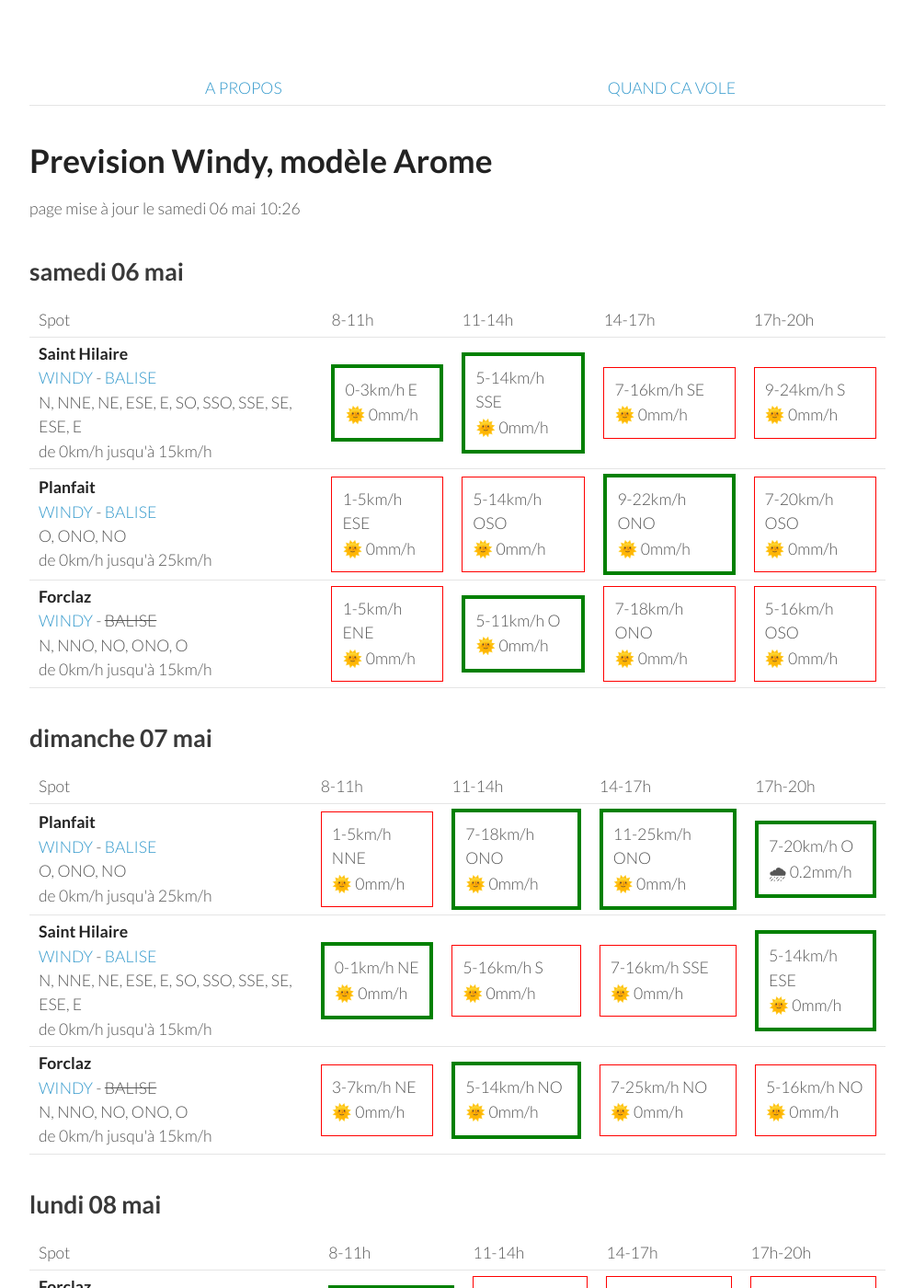
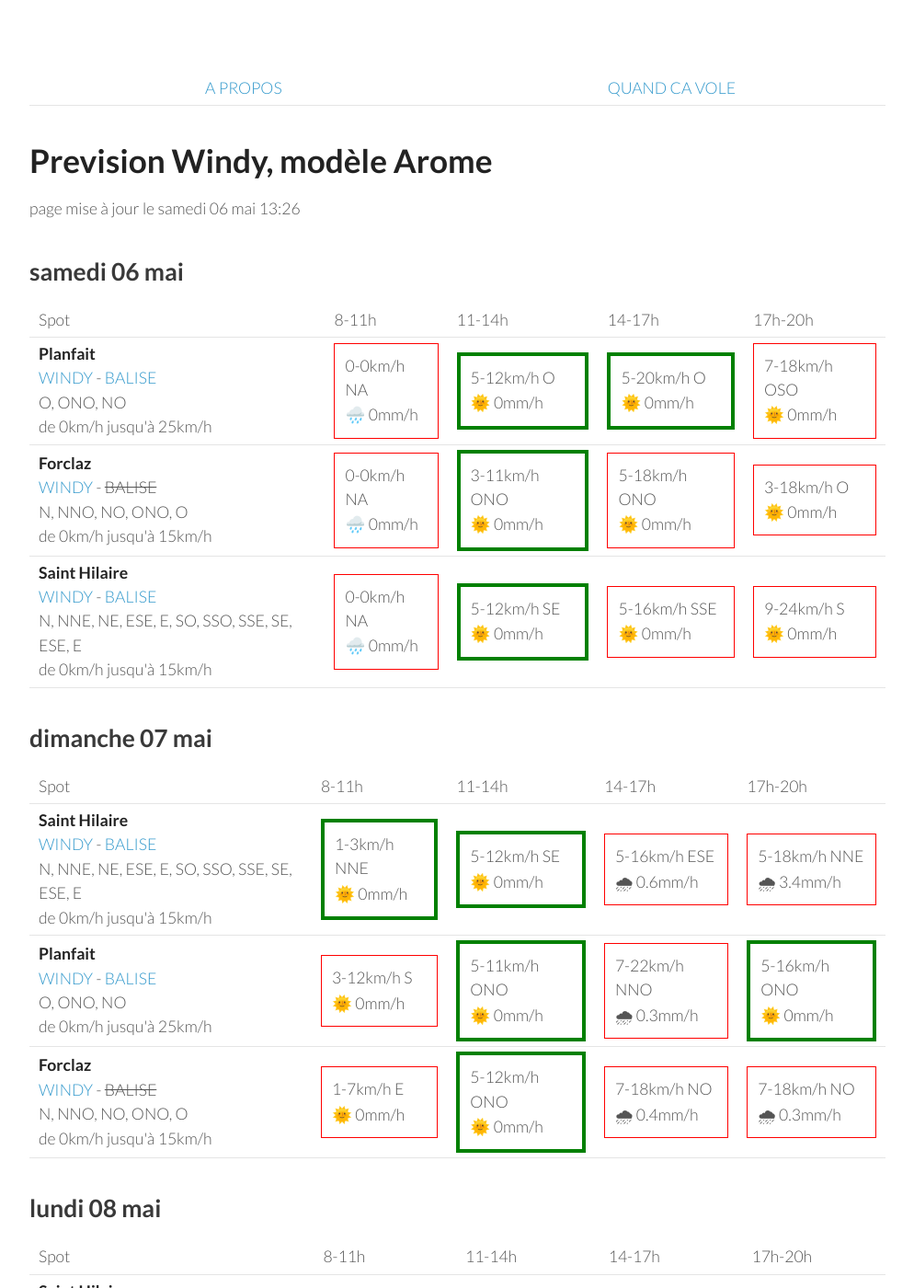
Before and after one commit to parapente-dans-le-nord/parapente-dans-le-nord.github.io, a Jekyll site: the page built from alpes_nord.markdown, in a window 1280 px wide and 1400 px high. Shown: the whole window at 92% size, without its empty margins (26-1020 px from the left). Built offline with Jekyll 4.4.1, drawn with Linux system fonts in a browser that asks for light colours; some of the changed text lies outside the part shown.

Commit message:
update index.markdown

```diff
--- a/alpes_nord.markdown
+++ b/alpes_nord.markdown
@@ -7,7 +7,7 @@ title:  "Tous les spots"
 {: .links}
 
 # Prevision Windy, modèle Arome
-page mise à jour le samedi 06 mai 10:26
+page mise à jour le samedi 06 mai 13:26
 
 ## samedi 06 mai
 
@@ -22,33 +22,30 @@ page mise à jour le samedi 06 mai 10:26
       <td>17h-20h</td>
     </tr>
 <tr>
-        <td><strong>Saint Hilaire</strong><br><a href="https://windy.com/45.307/5.888?45.087,5.889,9,m:eUFagkX">WINDY</a> - <span class=""><a href="http://www.balisemeteo.com/balise.php?idBalise=61">BALISE</a> </span><br> <span class="vent-favorable">N, NNE, NE, ESE, E, SO, SSO, SSE, SE, ESE, E</span><br><span class="force-vent">de 0km/h jusqu'à 15km/h</span> </td>
-
-            <td><div class="flyable"><p>0-3km/h E</p><p>🌞 0mm/h</p></div></td>
-            <td><div class="flyable"><p>5-14km/h SSE</p><p>🌞 0mm/h</p></div></td>
-            <td><div class="not-flyable"><p>7-16km/h SE</p><p>🌞 0mm/h</p></div></td>
-            <td><div class="not-flyable"><p>9-24km/h S</p><p>🌞 0mm/h</p></div></td>
-
-
-    </tr>
-<tr>
         <td><strong>Planfait</strong><br><a href="https://windy.com/45.853/6.223?45.415,6.223,8">WINDY</a> - <span class=""><a href="https://www.openwindmap.org/PP496">BALISE</a> </span><br> <span class="vent-favorable">O, ONO, NO</span><br><span class="force-vent">de 0km/h jusqu'à 25km/h</span> </td>
 
-            <td><div class="not-flyable"><p>1-5km/h ESE</p><p>🌞 0mm/h</p></div></td>
-            <td><div class="not-flyable"><p>5-14km/h OSO</p><p>🌞 0mm/h</p></div></td>
-            <td><div class="flyable"><p>9-22km/h ONO</p><p>🌞 0mm/h</p></div></td>
-            <td><div class="not-flyable"><p>7-20km/h OSO</p><p>🌞 0mm/h</p></div></td>
-
+            <td><div class="not-flyable"><p>0-0km/h NA</p><p>🌧️ 0mm/h</p></div></td>
+            <td><div class="flyable"><p>5-12km/h O</p><p>🌞 0mm/h</p></div></td>
+            <td><div class="flyable"><p>5-20km/h O</p><p>🌞 0mm/h</p></div></td>
+            <td><div class="not-flyable"><p>7-18km/h OSO</p><p>🌞 0mm/h</p></div></td>
 
     </tr>
 <tr>
         <td><strong>Forclaz</strong><br><a href="https://windy.com/45.814/6.247?45.375,6.246,8,m:eVwaglz">WINDY</a> - <span class="no-balise"> BALISE </span><br> <span class="vent-favorable">N, NNO, NO, ONO, O</span><br><span class="force-vent">de 0km/h jusqu'à 15km/h</span> </td>
 
-            <td><div class="not-flyable"><p>1-5km/h ENE</p><p>🌞 0mm/h</p></div></td>
-            <td><div class="flyable"><p>5-11km/h O</p><p>🌞 0mm/h</p></div></td>
-            <td><div class="not-flyable"><p>7-18km/h ONO</p><p>🌞 0mm/h</p></div></td>
-            <td><div class="not-flyable"><p>5-16km/h OSO</p><p>🌞 0mm/h</p></div></td>
+            <td><div class="not-flyable"><p>0-0km/h NA</p><p>🌧️ 0mm/h</p></div></td>
+            <td><div class="flyable"><p>3-11km/h ONO</p><p>🌞 0mm/h</p></div></td>
+            <td><div class="not-flyable"><p>5-18km/h ONO</p><p>🌞 0mm/h</p></div></td>
+            <td><div class="not-flyable"><p>3-18km/h O</p><p>🌞 0mm/h</p></div></td>
 
+    </tr>
+<tr>
+        <td><strong>Saint Hilaire</strong><br><a href="https://windy.com/45.307/5.888?45.087,5.889,9,m:eUFagkX">WINDY</a> - <span class=""><a href="http://www.balisemeteo.com/balise.php?idBalise=61">BALISE</a> </span><br> <span class="vent-favorable">N, NNE, NE, ESE, E, SO, SSO, SSE, SE, ESE, E</span><br><span class="force-vent">de 0km/h jusqu'à 15km/h</span> </td>
+
+            <td><div class="not-flyable"><p>0-0km/h NA</p><p>🌧️ 0mm/h</p></div></td>
+            <td><div class="flyable"><p>5-12km/h SE</p><p>🌞 0mm/h</p></div></td>
+            <td><div class="not-flyable"><p>5-16km/h SSE</p><p>🌞 0mm/h</p></div></td>
+            <td><div class="not-flyable"><p>9-24km/h S</p><p>🌞 0mm/h</p></div></td>
 
     </tr>
 
@@ -68,32 +65,32 @@ page mise à jour le samedi 06 mai 10:26
       <td>17h-20h</td>
     </tr>
 <tr>
-        <td><strong>Planfait</strong><br><a href="https://windy.com/45.853/6.223?45.415,6.223,8">WINDY</a> - <span class=""><a href="https://www.openwindmap.org/PP496">BALISE</a> </span><br> <span class="vent-favorable">O, ONO, NO</span><br><span class="force-vent">de 0km/h jusqu'à 25km/h</span> </td>
+        <td><strong>Saint Hilaire</strong><br><a href="https://windy.com/45.307/5.888?45.087,5.889,9,m:eUFagkX">WINDY</a> - <span class=""><a href="http://www.balisemeteo.com/balise.php?idBalise=61">BALISE</a> </span><br> <span class="vent-favorable">N, NNE, NE, ESE, E, SO, SSO, SSE, SE, ESE, E</span><br><span class="force-vent">de 0km/h jusqu'à 15km/h</span> </td>
 
-            <td><div class="not-flyable"><p>1-5km/h NNE</p><p>🌞 0mm/h</p></div></td>
-            <td><div class="flyable"><p>7-18km/h ONO</p><p>🌞 0mm/h</p></div></td>
-            <td><div class="flyable"><p>11-25km/h ONO</p><p>🌞 0mm/h</p></div></td>
-            <td><div class="flyable"><p>7-20km/h O</p><p>🌧 0.2mm/h</p></div></td>
+            <td><div class="flyable"><p>1-3km/h NNE</p><p>🌞 0mm/h</p></div></td>
+            <td><div class="flyable"><p>5-12km/h SE</p><p>🌞 0mm/h</p></div></td>
+            <td><div class="not-flyable"><p>5-16km/h ESE</p><p>🌧 0.6mm/h</p></div></td>
+            <td><div class="not-flyable"><p>5-18km/h NNE</p><p>🌧 3.4mm/h</p></div></td>
 
 
     </tr>
 <tr>
-        <td><strong>Saint Hilaire</strong><br><a href="https://windy.com/45.307/5.888?45.087,5.889,9,m:eUFagkX">WINDY</a> - <span class=""><a href="http://www.balisemeteo.com/balise.php?idBalise=61">BALISE</a> </span><br> <span class="vent-favorable">N, NNE, NE, ESE, E, SO, SSO, SSE, SE, ESE, E</span><br><span class="force-vent">de 0km/h jusqu'à 15km/h</span> </td>
+        <td><strong>Planfait</strong><br><a href="https://windy.com/45.853/6.223?45.415,6.223,8">WINDY</a> - <span class=""><a href="https://www.openwindmap.org/PP496">BALISE</a> </span><br> <span class="vent-favorable">O, ONO, NO</span><br><span class="force-vent">de 0km/h jusqu'à 25km/h</span> </td>
 
-            <td><div class="flyable"><p>0-1km/h NE</p><p>🌞 0mm/h</p></div></td>
-            <td><div class="not-flyable"><p>5-16km/h S</p><p>🌞 0mm/h</p></div></td>
-            <td><div class="not-flyable"><p>7-16km/h SSE</p><p>🌞 0mm/h</p></div></td>
-            <td><div class="flyable"><p>5-14km/h ESE</p><p>🌞 0mm/h</p></div></td>
+            <td><div class="not-flyable"><p>3-12km/h S</p><p>🌞 0mm/h</p></div></td>
+            <td><div class="flyable"><p>5-11km/h ONO</p><p>🌞 0mm/h</p></div></td>
+            <td><div class="not-flyable"><p>7-22km/h NNO</p><p>🌧 0.3mm/h</p></div></td>
+            <td><div class="flyable"><p>5-16km/h ONO</p><p>🌞 0mm/h</p></div></td>
 
 
     </tr>
 <tr>
         <td><strong>Forclaz</strong><br><a href="https://windy.com/45.814/6.247?45.375,6.246,8,m:eVwaglz">WINDY</a> - <span class="no-balise"> BALISE </span><br> <span class="vent-favorable">N, NNO, NO, ONO, O</span><br><span class="force-vent">de 0km/h jusqu'à 15km/h</span> </td>
 
-            <td><div class="not-flyable"><p>3-7km/h NE</p><p>🌞 0mm/h</p></div></td>
-            <td><div class="flyable"><p>5-14km/h NO</p><p>🌞 0mm/h</p></div></td>
-            <td><div class="not-flyable"><p>7-25km/h NO</p><p>🌞 0mm/h</p></div></td>
-            <td><div class="not-flyable"><p>5-16km/h NO</p><p>🌞 0mm/h</p></div></td>
+            <td><div class="not-flyable"><p>1-7km/h E</p><p>🌞 0mm/h</p></div></td>
+            <td><div class="flyable"><p>5-12km/h ONO</p><p>🌞 0mm/h</p></div></td>
+            <td><div class="not-flyable"><p>7-18km/h NO</p><p>🌧 0.4mm/h</p></div></td>
+            <td><div class="not-flyable"><p>7-18km/h NO</p><p>🌧 0.3mm/h</p></div></td>
 
 
     </tr>
@@ -114,22 +111,22 @@ page mise à jour le samedi 06 mai 10:26
       <td>17h-20h</td>
     </tr>
 <tr>
-        <td><strong>Forclaz</strong><br><a href="https://windy.com/45.814/6.247?45.375,6.246,8,m:eVwaglz">WINDY</a> - <span class="no-balise"> BALISE </span><br> <span class="vent-favorable">N, NNO, NO, ONO, O</span><br><span class="force-vent">de 0km/h jusqu'à 15km/h</span> </td>
+        <td><strong>Saint Hilaire</strong><br><a href="https://windy.com/45.307/5.888?45.087,5.889,9,m:eUFagkX">WINDY</a> - <span class=""><a href="http://www.balisemeteo.com/balise.php?idBalise=61">BALISE</a> </span><br> <span class="vent-favorable">N, NNE, NE, ESE, E, SO, SSO, SSE, SE, ESE, E</span><br><span class="force-vent">de 0km/h jusqu'à 15km/h</span> </td>
 
-            <td><div class="flyable"><p>1-14km/h NO</p><p>🌞 0mm/h</p></div></td>
-            <td><div class="not-flyable"><p>3-24km/h NO</p><p>🌧 0.3mm/h</p></div></td>
-            <td><div class="not-flyable"><p>7-29km/h NNO</p><p>🌧 0.5mm/h</p></div></td>
-            <td><div class="not-flyable"><p>9-35km/h NNO</p><p>🌧 0.6mm/h</p></div></td>
+            <td><div class="not-flyable"><p>5-35km/h NNE</p><p>🌞 0mm/h</p></div></td>
+            <td><div class="not-flyable"><p>7-40km/h NNE</p><p>🌞 0mm/h</p></div></td>
+            <td><div class="not-flyable"><p>9-44km/h N</p><p>🌧 0.5mm/h</p></div></td>
+            <td><div class="not-flyable"><p>7-46km/h NNE</p><p>🌧 1mm/h</p></div></td>
 
 
     </tr>
 <tr>
-        <td><strong>Saint Hilaire</strong><br><a href="https://windy.com/45.307/5.888?45.087,5.889,9,m:eUFagkX">WINDY</a> - <span class=""><a href="http://www.balisemeteo.com/balise.php?idBalise=61">BALISE</a> </span><br> <span class="vent-favorable">N, NNE, NE, ESE, E, SO, SSO, SSE, SE, ESE, E</span><br><span class="force-vent">de 0km/h jusqu'à 15km/h</span> </td>
+        <td><strong>Forclaz</strong><br><a href="https://windy.com/45.814/6.247?45.375,6.246,8,m:eVwaglz">WINDY</a> - <span class="no-balise"> BALISE </span><br> <span class="vent-favorable">N, NNO, NO, ONO, O</span><br><span class="force-vent">de 0km/h jusqu'à 15km/h</span> </td>
 
-            <td><div class="not-flyable"><p>3-29km/h N</p><p>🌧 0.7mm/h</p></div></td>
-            <td><div class="not-flyable"><p>5-37km/h N</p><p>🌧 1.5mm/h</p></div></td>
-            <td><div class="not-flyable"><p>7-44km/h NNE</p><p>🌧 3.9mm/h</p></div></td>
-            <td><div class="not-flyable"><p>7-46km/h NNE</p><p>🌧 3.6mm/h</p></div></td>
+            <td><div class="not-flyable"><p>3-16km/h NO</p><p>🌞 0mm/h</p></div></td>
+            <td><div class="not-flyable"><p>3-22km/h NNO</p><p>🌧 0.5mm/h</p></div></td>
+            <td><div class="not-flyable"><p>7-31km/h NNO</p><p>🌧 0.6mm/h</p></div></td>
+            <td><div class="not-flyable"><p>9-35km/h NO</p><p>🌧 0.2mm/h</p></div></td>
 
 
     </tr>
@@ -170,22 +167,22 @@ page mise à jour le samedi 06 mai 10:26
 
     </tr>
 <tr>
-        <td><strong>Saint Hilaire</strong><br><a href="https://windy.com/45.307/5.888?45.087,5.889,9,m:eUFagkX">WINDY</a> - <span class=""><a href="http://www.balisemeteo.com/balise.php?idBalise=61">BALISE</a> </span><br> <span class="vent-favorable">N, NNE, NE, ESE, E, SO, SSO, SSE, SE, ESE, E</span><br><span class="force-vent">de 0km/h jusqu'à 15km/h</span> </td>
+        <td><strong>Forclaz</strong><br><a href="https://windy.com/45.814/6.247?45.375,6.246,8,m:eVwaglz">WINDY</a> - <span class="no-balise"> BALISE </span><br> <span class="vent-favorable">N, NNO, NO, ONO, O</span><br><span class="force-vent">de 0km/h jusqu'à 15km/h</span> </td>
 
-            <td><div class="not-flyable"><p>1-18km/h E</p><p>🌞 0mm/h</p></div></td>
-            <td><div class="not-flyable"><p>3-25km/h OSO</p><p>🌞 0mm/h</p></div></td>
-            <td><div class="not-flyable"><p>5-38km/h O</p><p>🌧 0.4mm/h</p></div></td>
-            <td><div class="not-flyable"><p>3-31km/h OSO</p><p>🌧 6mm/h</p></div></td>
+            <td><div class="not-flyable"><p>5-20km/h ESE</p><p>🌞 0mm/h</p></div></td>
+            <td><div class="not-flyable"><p>3-20km/h OSO</p><p>🌞 0mm/h</p></div></td>
+            <td><div class="not-flyable"><p>5-25km/h O</p><p>🌞 0mm/h</p></div></td>
+            <td><div class="not-flyable"><p>1-37km/h ONO</p><p>🌧 1.9mm/h</p></div></td>
 
 
     </tr>
 <tr>
-        <td><strong>Forclaz</strong><br><a href="https://windy.com/45.814/6.247?45.375,6.246,8,m:eVwaglz">WINDY</a> - <span class="no-balise"> BALISE </span><br> <span class="vent-favorable">N, NNO, NO, ONO, O</span><br><span class="force-vent">de 0km/h jusqu'à 15km/h</span> </td>
+        <td><strong>Saint Hilaire</strong><br><a href="https://windy.com/45.307/5.888?45.087,5.889,9,m:eUFagkX">WINDY</a> - <span class=""><a href="http://www.balisemeteo.com/balise.php?idBalise=61">BALISE</a> </span><br> <span class="vent-favorable">N, NNE, NE, ESE, E, SO, SSO, SSE, SE, ESE, E</span><br><span class="force-vent">de 0km/h jusqu'à 15km/h</span> </td>
 
-            <td><div class="not-flyable"><p>3-20km/h ESE</p><p>🌞 0mm/h</p></div></td>
-            <td><div class="not-flyable"><p>1-18km/h S</p><p>🌞 0mm/h</p></div></td>
-            <td><div class="not-flyable"><p>7-31km/h O</p><p>🌧 0.5mm/h</p></div></td>
-            <td><div class="not-flyable"><p>1-33km/h OSO</p><p>🌧 4.5mm/h</p></div></td>
+            <td><div class="not-flyable"><p>1-20km/h ENE</p><p>🌞 0mm/h</p></div></td>
+            <td><div class="not-flyable"><p>3-20km/h OSO</p><p>🌞 0mm/h</p></div></td>
+            <td><div class="not-flyable"><p>7-42km/h SO</p><p>🌞 0mm/h</p></div></td>
+            <td><div class="not-flyable"><p>1-42km/h SO</p><p>🌧 2.2mm/h</p></div></td>
 
 
     </tr>
@@ -208,10 +205,10 @@ page mise à jour le samedi 06 mai 10:26
 <tr>
         <td><strong>Saint Hilaire</strong><br><a href="https://windy.com/45.307/5.888?45.087,5.889,9,m:eUFagkX">WINDY</a> - <span class=""><a href="http://www.balisemeteo.com/balise.php?idBalise=61">BALISE</a> </span><br> <span class="vent-favorable">N, NNE, NE, ESE, E, SO, SSO, SSE, SE, ESE, E</span><br><span class="force-vent">de 0km/h jusqu'à 15km/h</span> </td>
 
-            <td><div class="not-flyable"><p>5-31km/h N</p><p>🌧 0.8mm/h</p></div></td>
-            <td><div class="not-flyable"><p>5-37km/h N</p><p>🌧 1.1mm/h</p></div></td>
-            <td><div class="not-flyable"><p>7-40km/h N</p><p>🌧 0.6mm/h</p></div></td>
-            <td><div class="not-flyable"><p>7-42km/h N</p><p>🌞 0mm/h</p></div></td>
+            <td><div class="not-flyable"><p>5-35km/h NNO</p><p>🌧 4.2mm/h</p></div></td>
+            <td><div class="not-flyable"><p>5-37km/h N</p><p>🌧 1.9mm/h</p></div></td>
+            <td><div class="not-flyable"><p>9-42km/h NNO</p><p>🌧 0.3mm/h</p></div></td>
+            <td><div class="not-flyable"><p>9-46km/h NNO</p><p>🌞 0mm/h</p></div></td>
 
 
     </tr>
@@ -228,10 +225,10 @@ page mise à jour le samedi 06 mai 10:26
 <tr>
         <td><strong>Forclaz</strong><br><a href="https://windy.com/45.814/6.247?45.375,6.246,8,m:eVwaglz">WINDY</a> - <span class="no-balise"> BALISE </span><br> <span class="vent-favorable">N, NNO, NO, ONO, O</span><br><span class="force-vent">de 0km/h jusqu'à 15km/h</span> </td>
 
-            <td><div class="not-flyable"><p>5-22km/h NO</p><p>🌧 0.7mm/h</p></div></td>
-            <td><div class="not-flyable"><p>7-29km/h NO</p><p>🌧 0.6mm/h</p></div></td>
-            <td><div class="not-flyable"><p>9-37km/h NNO</p><p>🌧 0.5mm/h</p></div></td>
-            <td><div class="not-flyable"><p>7-37km/h NNO</p><p>🌞 0mm/h</p></div></td>
+            <td><div class="not-flyable"><p>5-29km/h ONO</p><p>🌧 3.3mm/h</p></div></td>
+            <td><div class="not-flyable"><p>5-37km/h NO</p><p>🌧 2mm/h</p></div></td>
+            <td><div class="not-flyable"><p>9-35km/h ONO</p><p>🌧 0.4mm/h</p></div></td>
+            <td><div class="not-flyable"><p>9-38km/h NO</p><p>🌧 0.2mm/h</p></div></td>
 
 
     </tr>
@@ -261,6 +258,26 @@ page mise à jour le samedi 06 mai 10:26
 
 
     </tr>
+<tr>
+        <td><strong>Saint Hilaire</strong><br><a href="https://windy.com/45.307/5.888?45.087,5.889,9,m:eUFagkX">WINDY</a> - <span class=""><a href="http://www.balisemeteo.com/balise.php?idBalise=61">BALISE</a> </span><br> <span class="vent-favorable">N, NNE, NE, ESE, E, SO, SSO, SSE, SE, ESE, E</span><br><span class="force-vent">de 0km/h jusqu'à 15km/h</span> </td>
+
+            <td><div class="not-flyable"><p>3-33km/h NNE</p><p>🌞 0mm/h</p></div></td>
+            <td><div class="not-flyable"><p>9-42km/h NNE</p><p>🌞 0mm/h</p></div></td>
+            <td><div class="not-flyable"><p>9-44km/h N</p><p>🌧 0.2mm/h</p></div></td>
+            <td><div class="not-flyable"><p>7-46km/h NNO</p><p>🌧 0.3mm/h</p></div></td>
+
+
+    </tr>
+<tr>
+        <td><strong>Forclaz</strong><br><a href="https://windy.com/45.814/6.247?45.375,6.246,8,m:eVwaglz">WINDY</a> - <span class="no-balise"> BALISE </span><br> <span class="vent-favorable">N, NNO, NO, ONO, O</span><br><span class="force-vent">de 0km/h jusqu'à 15km/h</span> </td>
+
+            <td><div class="not-flyable"><p>1-9km/h ESE</p><p>🌞 0mm/h</p></div></td>
+            <td><div class="not-flyable"><p>5-24km/h NO</p><p>🌧 0.2mm/h</p></div></td>
+            <td><div class="not-flyable"><p>7-31km/h NNO</p><p>🌧 0.6mm/h</p></div></td>
+            <td><div class="not-flyable"><p>7-37km/h NO</p><p>🌧 1.4mm/h</p></div></td>
+
+
+    </tr>
 
 </tbody>
 </table>
```
